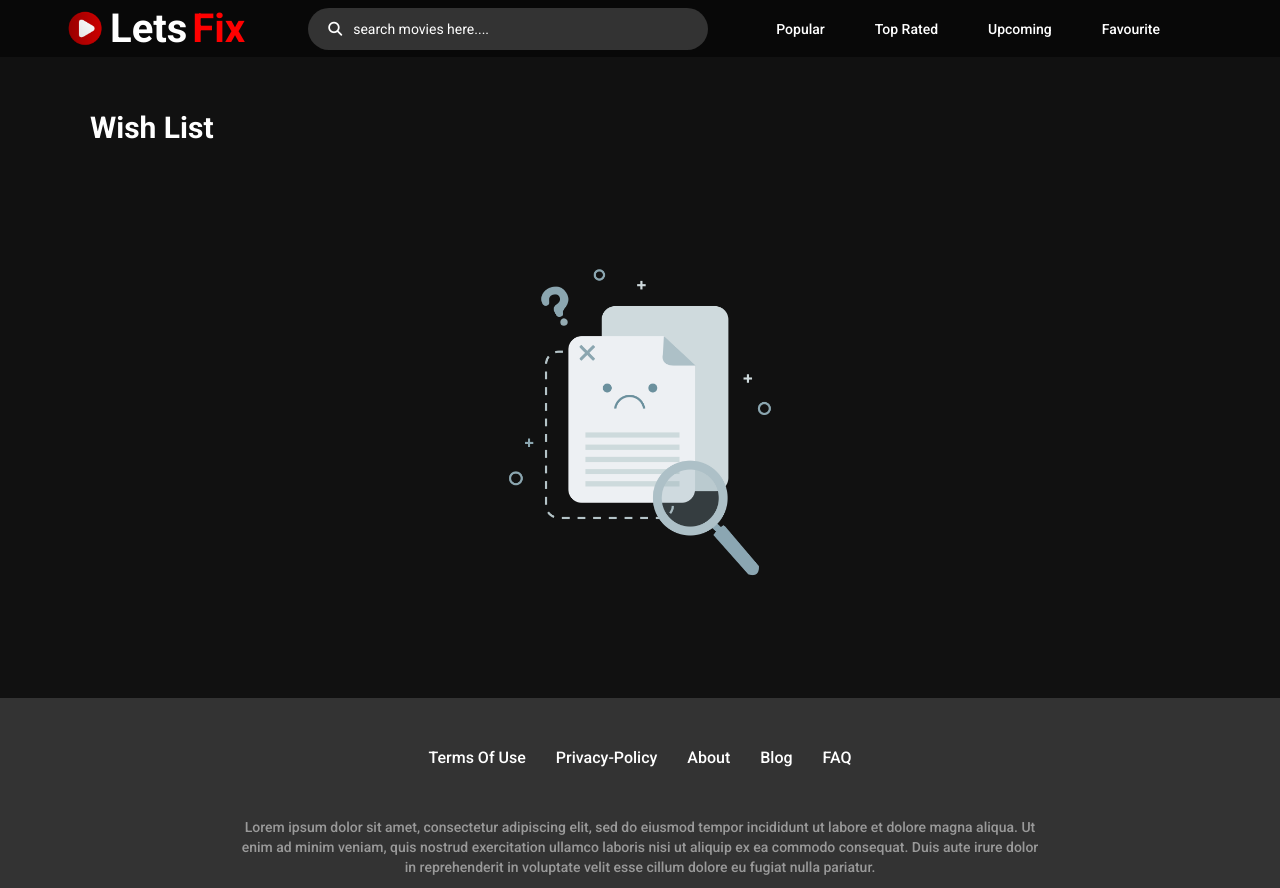
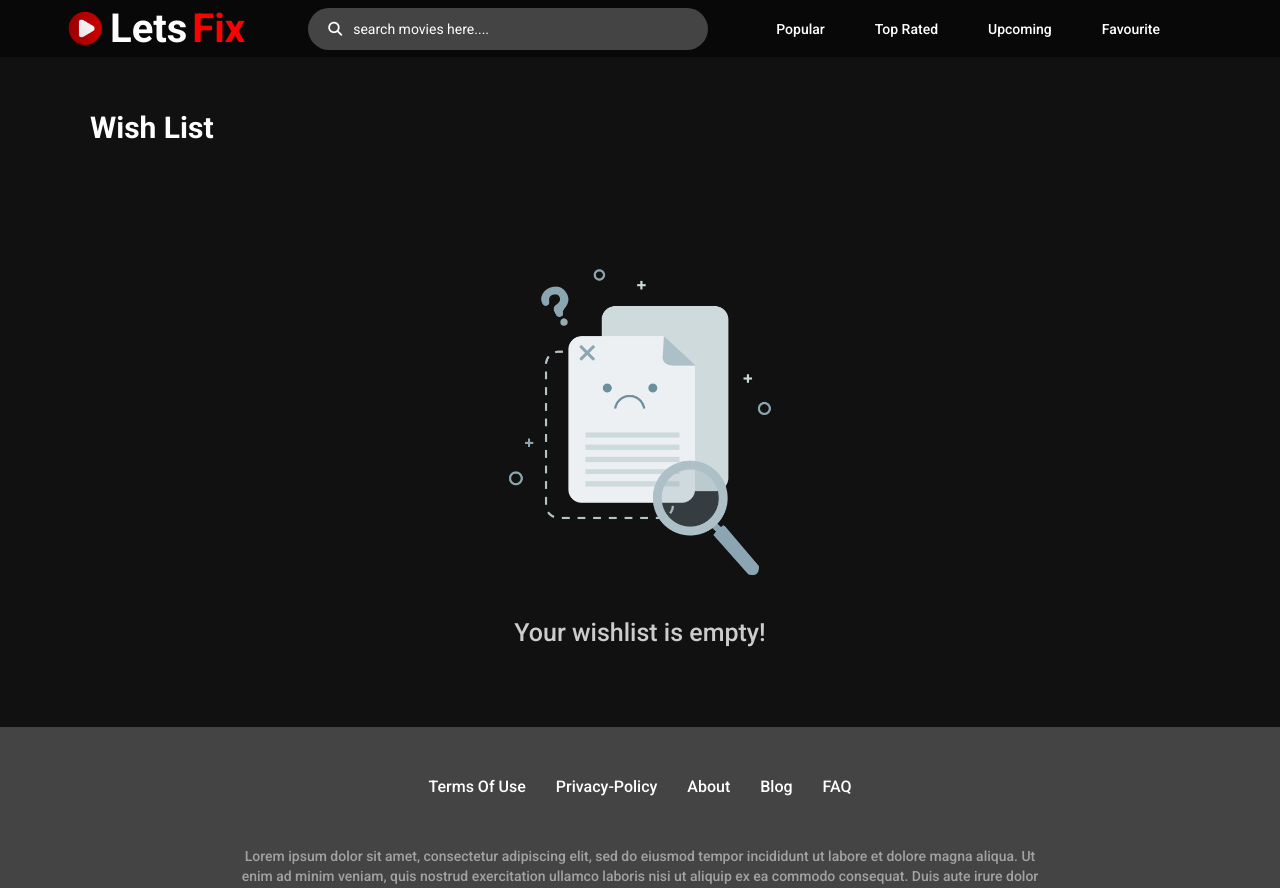
Before and after one commit to BikashKakati/Lets_Fix, a React (Vite) app: page /wishlist in a window 1280 px wide. Shown: the top 888 px of the page. Built offline with nearby package versions, Linux system fonts and the light colour scheme.

Commit message:
Changing some styles and text

```diff
--- a/src/components/footer/Footer.scss
+++ b/src/components/footer/Footer.scss
@@ -54,7 +54,7 @@
             width: 5rem;
             height: 5rem;
             border-radius: 50%;
-            background: $grey;
+            background: $black2;
             display: flex;
             align-items: center;
             justify-content: center;
--- a/src/pages/wishlist/WishList.jsx
+++ b/src/pages/wishlist/WishList.jsx
@@ -19,6 +19,7 @@ const WishList = () =>{
                         (
                             <div className="no-resultImg">
                                 <img src={noResultsFound} />
+                                <span className="noResult-text">Your wishlist is empty!</span>
                             </div>
                         )
                         :
--- a/src/pages/wishlist/WishList.scss
+++ b/src/pages/wishlist/WishList.scss
@@ -33,6 +33,12 @@
             }
             .no-resultImg{
                 width: 40rem;
+                .noResult-text{
+                    display: block;
+                    font-size: 2.5rem;
+                    color: $grey;
+                    text-align: center;
+                }
             }
         }
     }
--- a/src/scss/_variables.scss
+++ b/src/scss/_variables.scss
@@ -1,7 +1,7 @@
 $dark-black: #000;
 $black1:#111;
 $black2:#222;
-$soft-black: #333;
+$soft-black: #444;
 $transparent:rgba(0,0,0,0.5);
 $white: #fff;
 $red: #ff0000;
```
